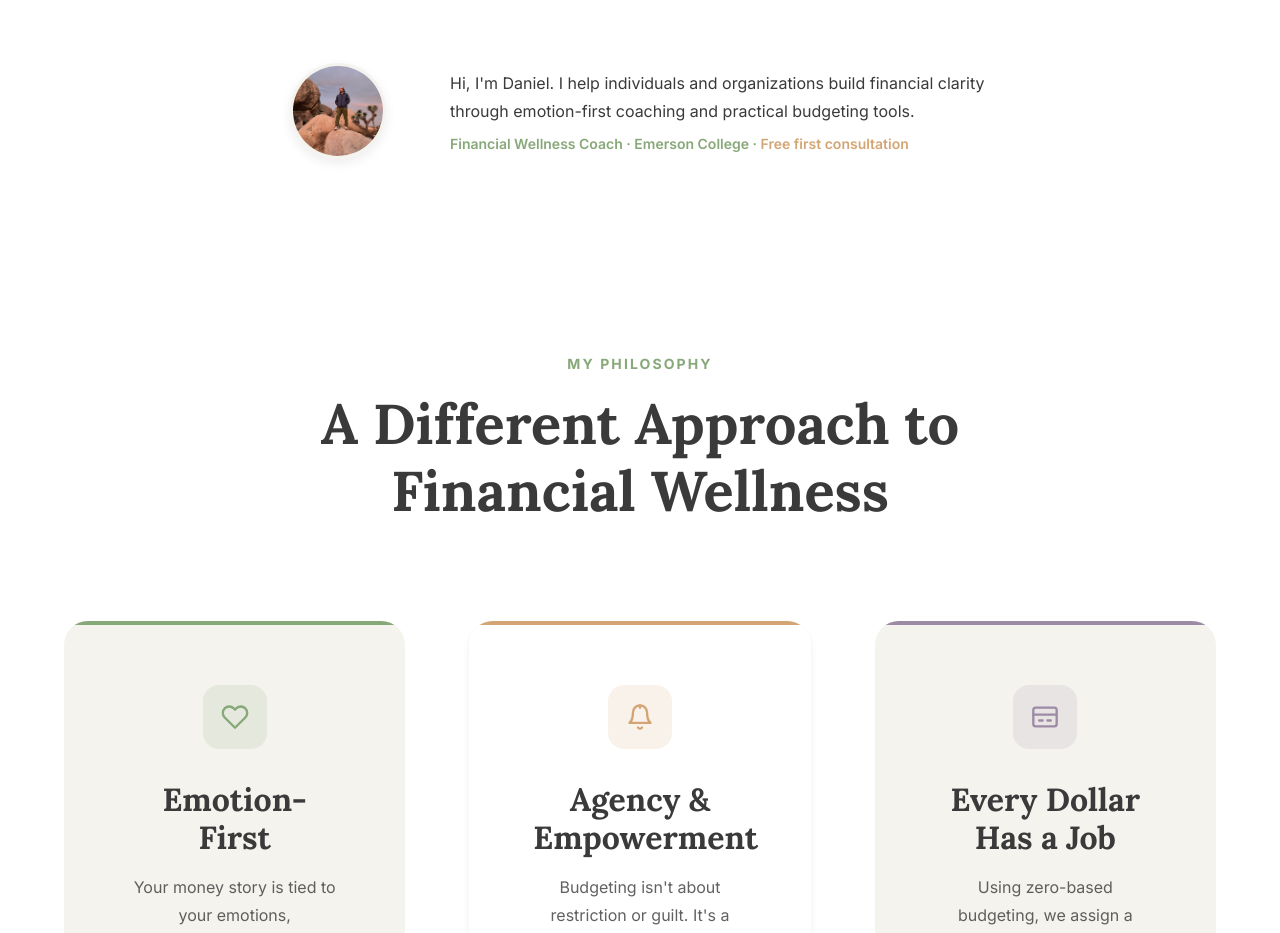
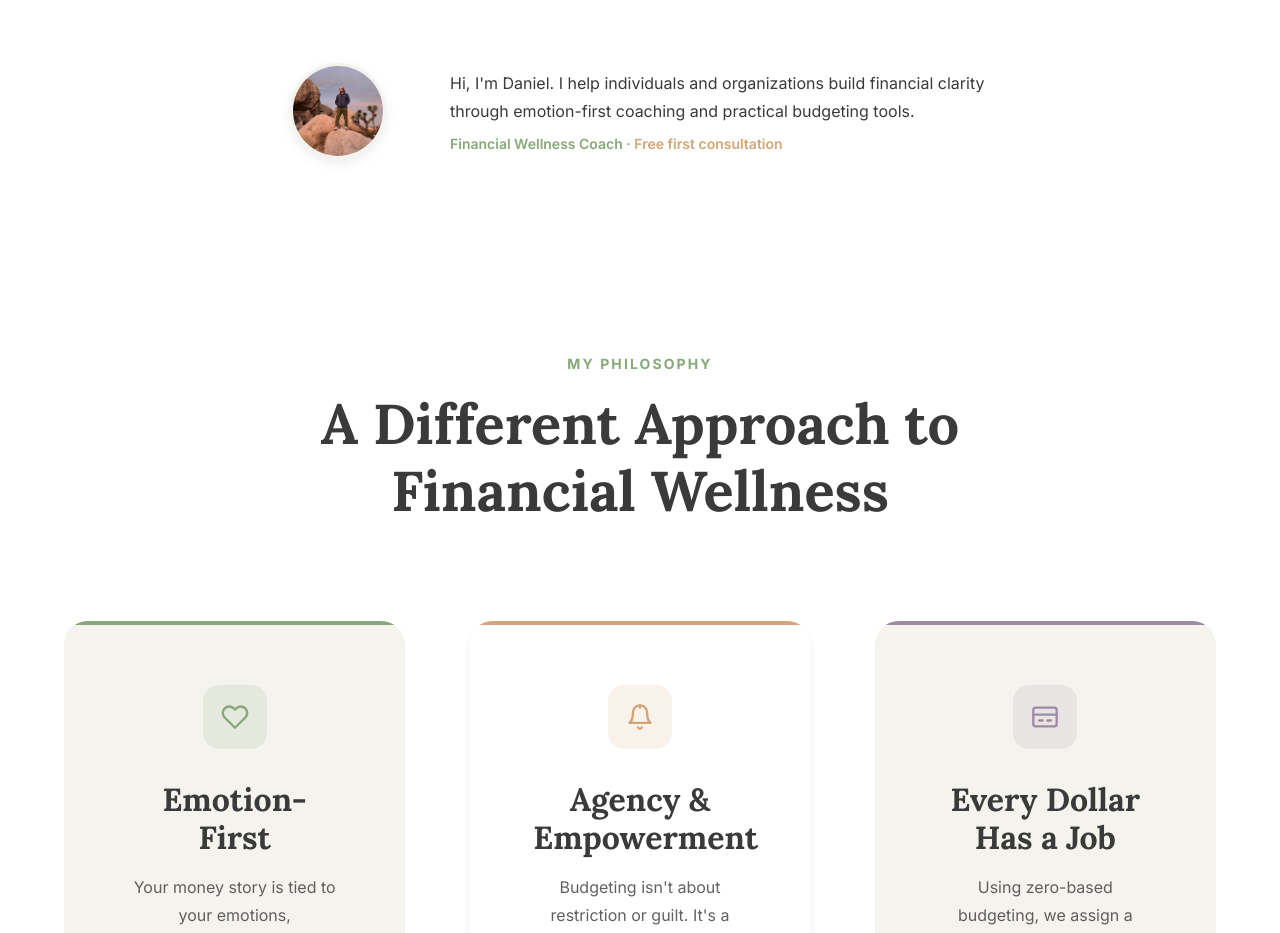
Before and after one commit to hiker-dan/rooted-financial-wellness, a plain HTML site: page index.html in a window 1280 px wide. Shown: the part 1280-2213 px from the top of the page. Drawn offline with Linux system fonts and the light colour scheme.

Commit message:
Minor text adjustment.

```diff
--- a/index.html
+++ b/index.html
@@ -172,7 +172,7 @@
             <p class="trust-strip-intro">
               Hi, I'm Daniel. I help individuals and organizations build financial clarity through emotion-first coaching and practical budgeting tools.
             </p>
-            <p class="trust-strip-credentials">Financial Wellness Coach &middot; Emerson College &middot; <span class="trust-strip-free">Free first consultation</span></p>
+            <p class="trust-strip-credentials">Financial Wellness Coach &middot; <span class="trust-strip-free">Free first consultation</span></p>
           </div>
         </div>
       </div>
```
